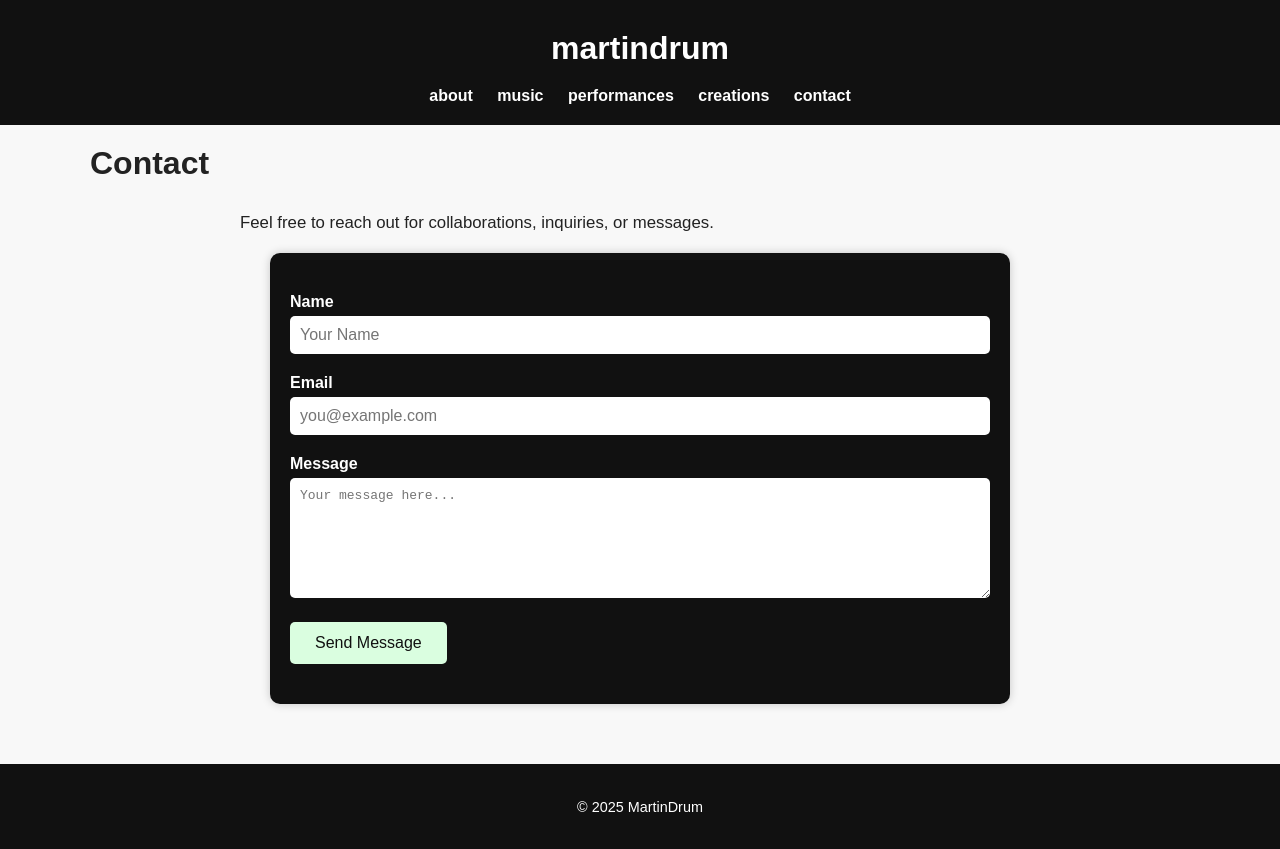
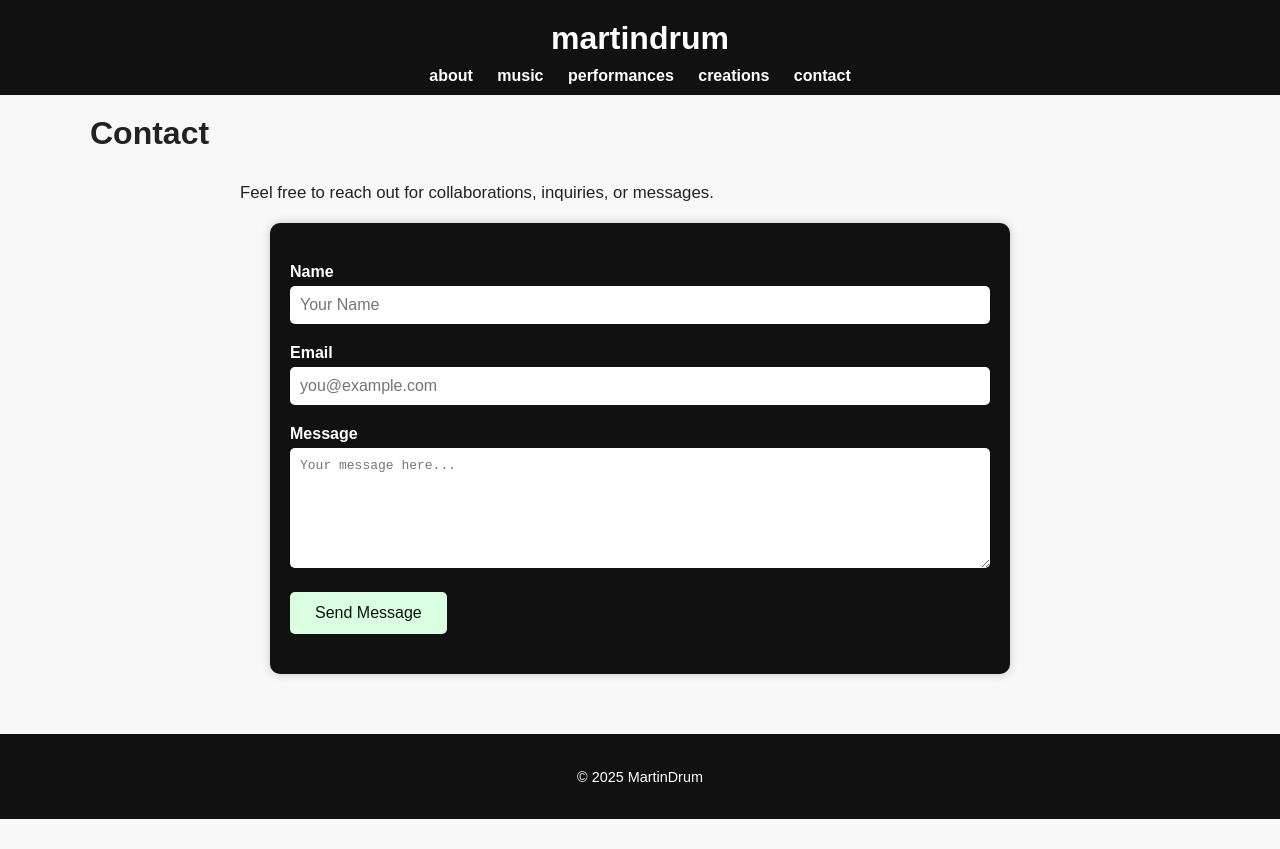
Before and after one commit to Daigledrum/Website, a plain HTML site: page contact.html in a window 1280 px wide. After the commit the page ends 819 px from the top, so only its background shows below. Drawn offline with Linux system fonts and the light colour scheme.

Commit message:
Update contact.html
small fix in the margins before the menu

```diff
--- a/contact.html
+++ b/contact.html
@@ -24,7 +24,7 @@ main {
   header {
   background: #111;
   color: white;
-  padding: 20px;
+  padding: 10px;
   position: sticky;
   top: 0;
   z-index: 1000;
@@ -38,9 +38,8 @@ header h1 {
   margin: 0;                /* remove default margin */
   text-transform: lowercase; /* optional, to match your site style */
 }
-
-nav {
-  margin-top: 10px;         /* space between h1 and nav */
+ nav {
+  margin-top: 0px;         /* space between h1 and nav */
 }
 
 nav a {
```
